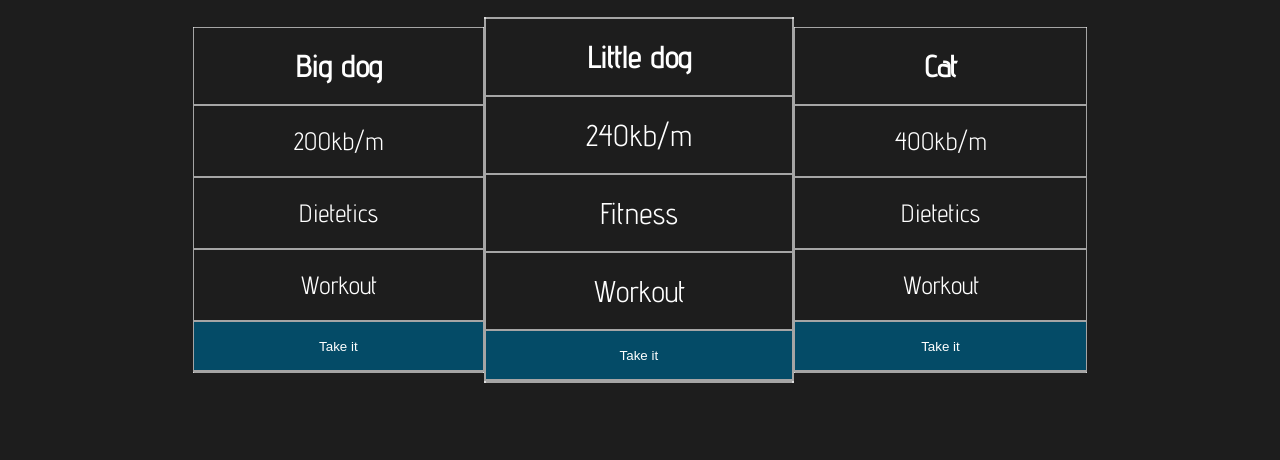
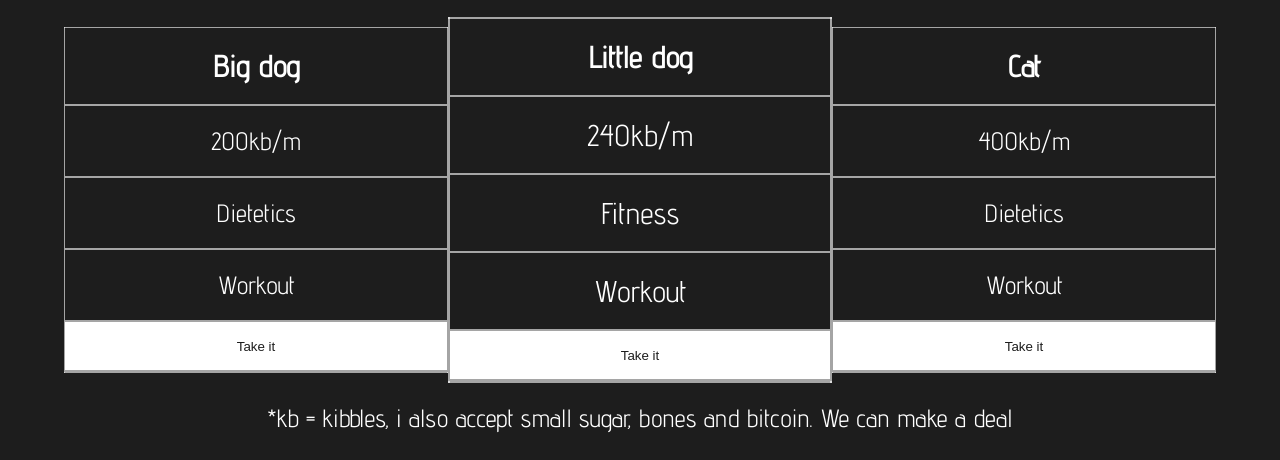
Before and after one commit to yatoogamii/livraison1, a plain HTML site: page prices.html in a window 1280 px wide. Shown: the part 184-644 px from the top of the page. Drawn offline with Linux system fonts and the light colour scheme; files whose address does not match are found by name; a web font is replaced by a local one.

```diff
--- a/css/desktop/prices-desktop.css
+++ b/css/desktop/prices-desktop.css
@@ -71,10 +71,16 @@
 		flex-direction: row;
 		justify-content: center;
 		align-items: center;
+		flex-wrap: wrap;
 		text-align: center;
 		font-size: 2.5rem;
 		padding: 2rem 0;
 		padding-bottom: 8rem;
+	}
+
+	div.prices figcaption {
+		width: 100%;
+		padding: 2rem;
 	}
 
 	main div table {
@@ -115,12 +121,12 @@
 		height: 100%;
 		text-decoration: none;
 		text-align: center;
-		color: white;
-		background-color: #044b67;
+		color: #1d1d1d;
+		background-color: white;
 	}
 
 	td button:hover {
-		background-color: #022f41;
+		background-color: #347aC9;
 		transition-duration:  0.4s;
 	}
 
--- a/prices.html
+++ b/prices.html
@@ -96,7 +96,6 @@
 								</td>
 							</tr>
 						</table>
-					</div>
 					<!-- <figure> -->
 					<!-- 	<table> -->
 					<!-- 		<tbody> -->
@@ -126,8 +125,9 @@
 					<!-- 			</tr> -->
 					<!-- 		</tbody> -->
 					<!-- 	</table> -->
-					<!-- 	<figcaption>*kb = kibbles, i also accept small sugar, bones and bitcoin. We can make a deal</figcaption> -->
-					<!-- </figure> -->
+						<figcaption>*kb = kibbles, i also accept small sugar, bones and bitcoin. We can make a deal</figcaption>
+					</figure>
+					</div>
 				</article>
 			</section>
 			</main>
```
Also changed, not shown: about.html (+1 -1 lines), index.html (+1 -1 lines), 2 other files.
